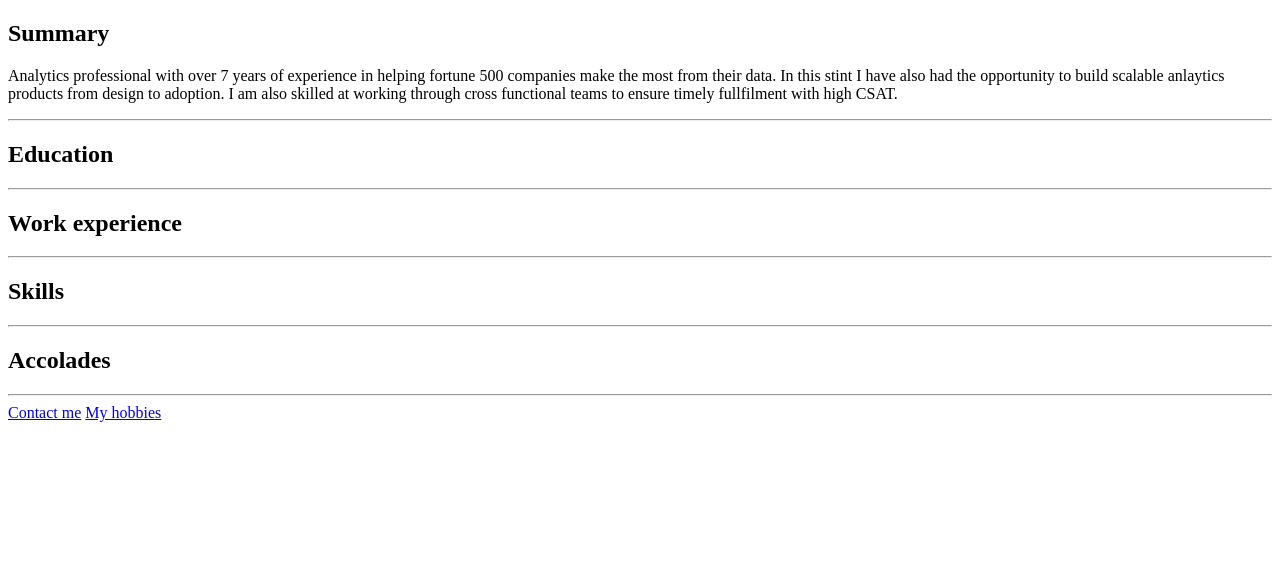
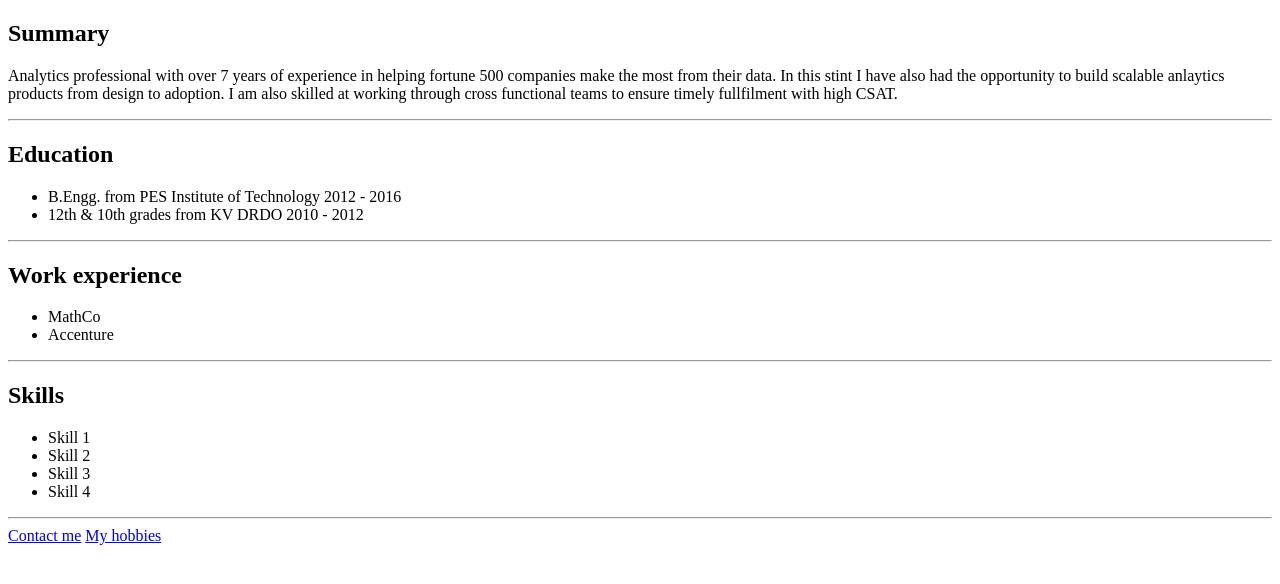
Before and after one commit to heednfeed2/upskillingPortfolio, a plain HTML site: page Capstone Project 1 - Online Resume/index.html in a window 1280 px wide. Drawn offline with Linux system fonts and the light colour scheme.

Commit message:
Added skills education & Work experience placeholders

```diff
--- a/Capstone Project 1 - Online Resume/index.html
+++ b/Capstone Project 1 - Online Resume/index.html
@@ -13,12 +13,24 @@
     </p>
     <hr>
     <h2>Education</h2>
+    <ul>
+        <li>B.Engg. from PES Institute of Technology 2012 - 2016</li>
+        <li>12th & 10th grades from KV DRDO 2010 - 2012</li>
+    </ul>
     <hr>
     <h2>Work experience</h2>
+    <ul>
+        <li>MathCo</li>
+        <li>Accenture</li>
+    </ul>
     <hr>
     <h2>Skills</h2>
-    <hr>
-    <h2>Accolades</h2>
+    <ul>
+        <li>Skill 1</li>
+        <li>Skill 2</li>
+        <li>Skill 3</li>
+        <li>Skill 4</li>
+    </ul>
     <hr>
     <a href="./Contact.html">Contact me</a>
     <a href="./Hobbies.html">My hobbies</a>
```
